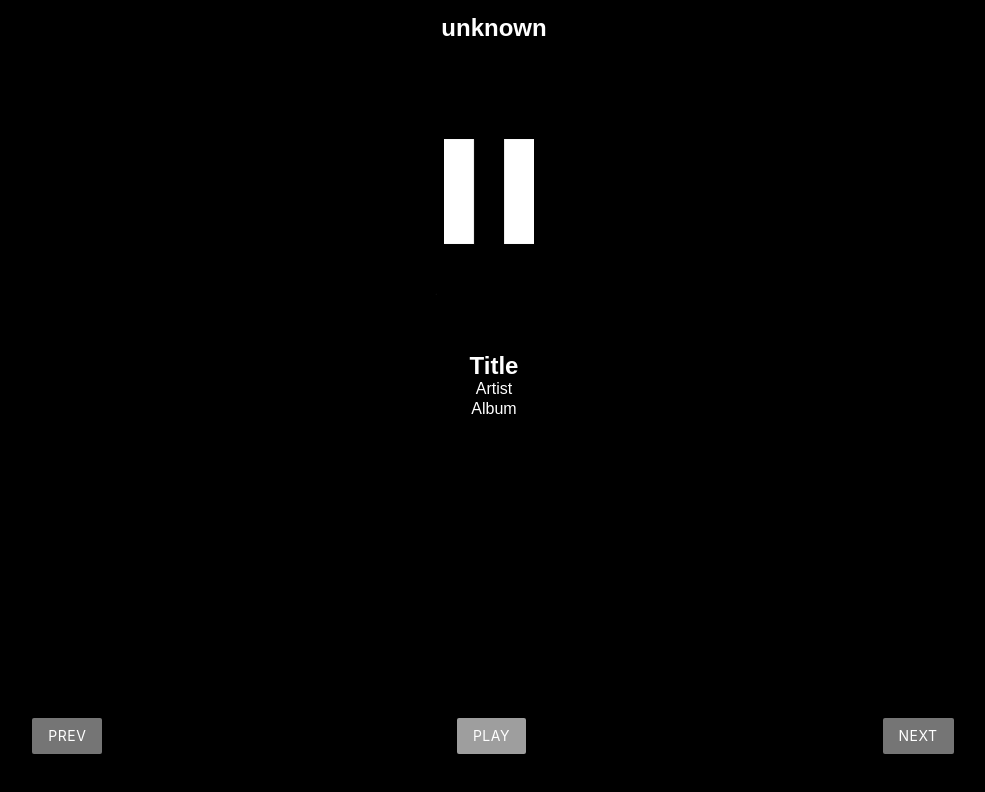
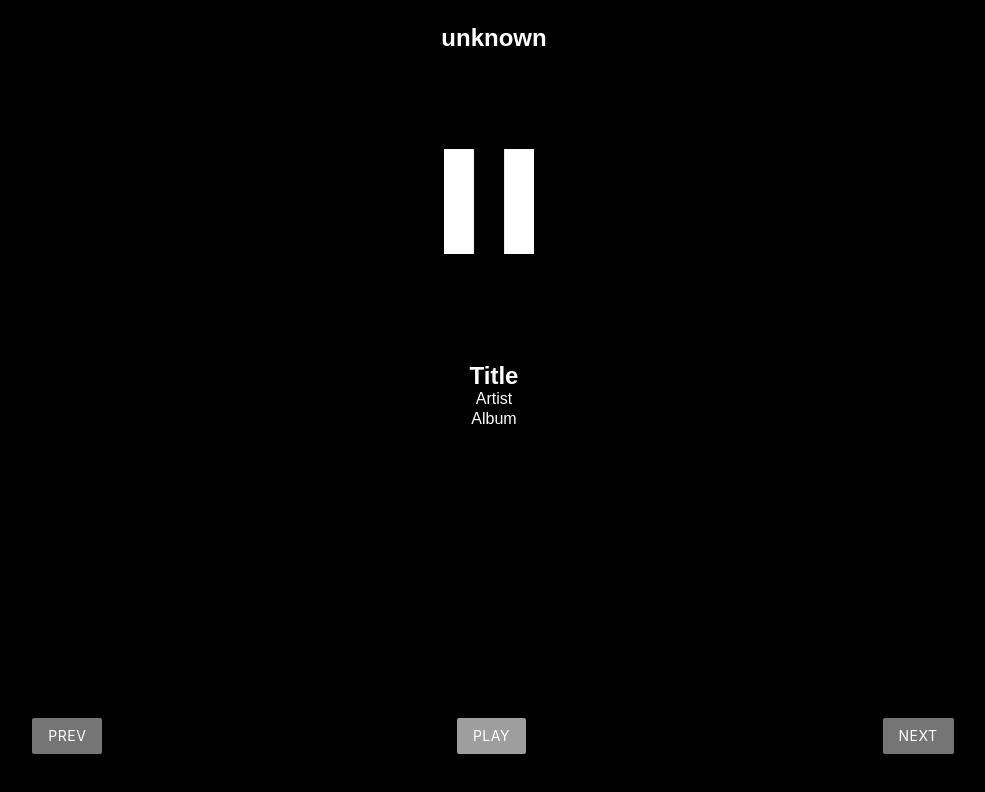
Before and after one commit to thk4711/mediamanager, a plain HTML site: page webui/index.html in a window 1280 px wide. Shown: the whole page, without its empty margins (146-1131 px from the left). Drawn offline with Linux system fonts and the light colour scheme; no server answers; files whose address does not match are found by name.

Commit message:
added simple web frontend

```diff
--- a/webui/index.html
+++ b/webui/index.html
@@ -23,9 +23,11 @@
           .my-normal-text { padding: 0 !important; color: white; font-family:Arial, sans-serif;font-size:16px; line-height: 20px}
           .my-bold-text { padding: 0 !important; color: white; font-family:Arial, sans-serif;font-size:24px;font-weight:bold; line-height: 26px }
           .footer { position: fixed; left: 0; bottom: 15px; width: 100%; text-align: center; vertical-align: middle;}
+          .top { position: fixed; left: 0; top: 10px; width: 100%; text-align: center; vertical-align: middle;}
           .waves-effect.waves-brown .waves-ripple { background-color: rgba(121, 85, 72, 0.65); }
         </style>
         <script type="text/javascript" src="js/materialize.min.js"></script>
+          <div class="top">
           <table class="centered"}>
               <tr>
                 <td><div class = "my-bold-text" id="service">unknown</div></td>
@@ -44,6 +46,7 @@
                   <div class = "my-normal-text"id="album">Album</div>
                 </td>
           </table>
+          </div>
           <div class = "footer">
           <table class="centered">
             <tr>
```
